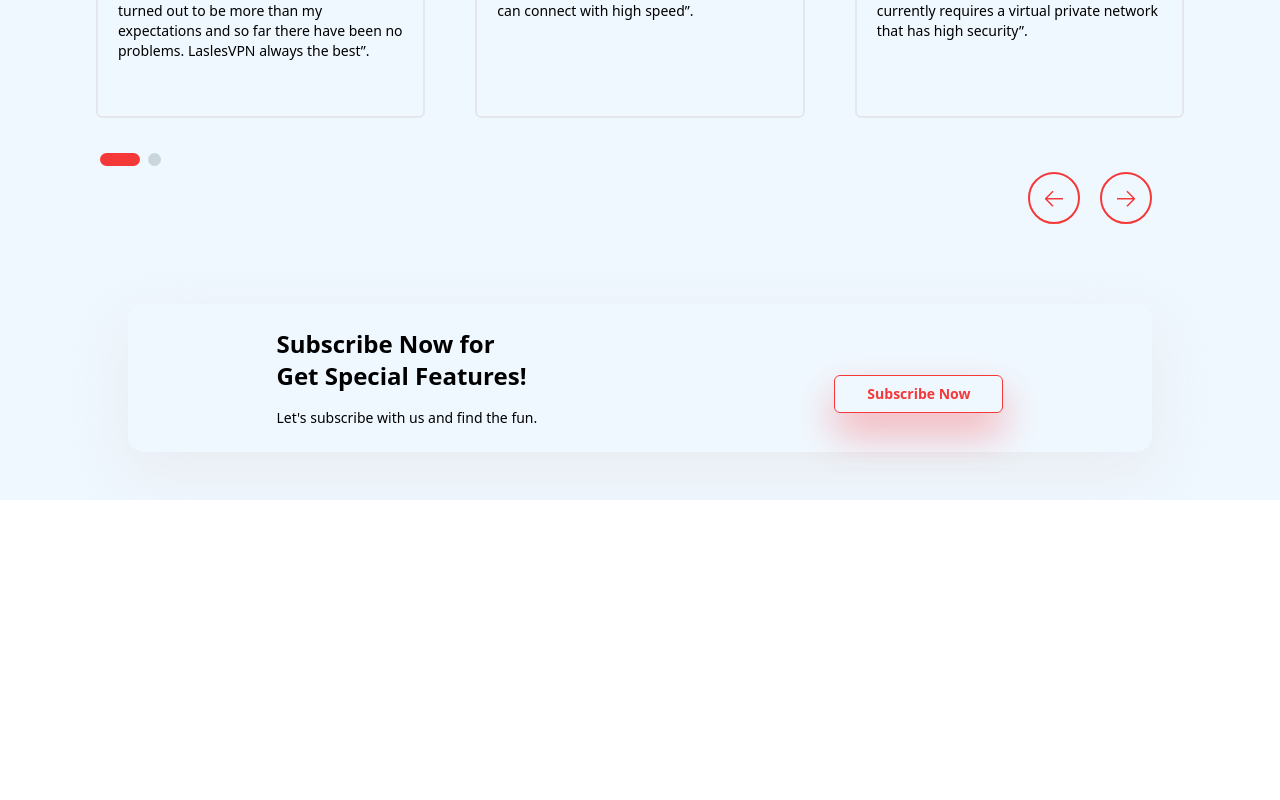
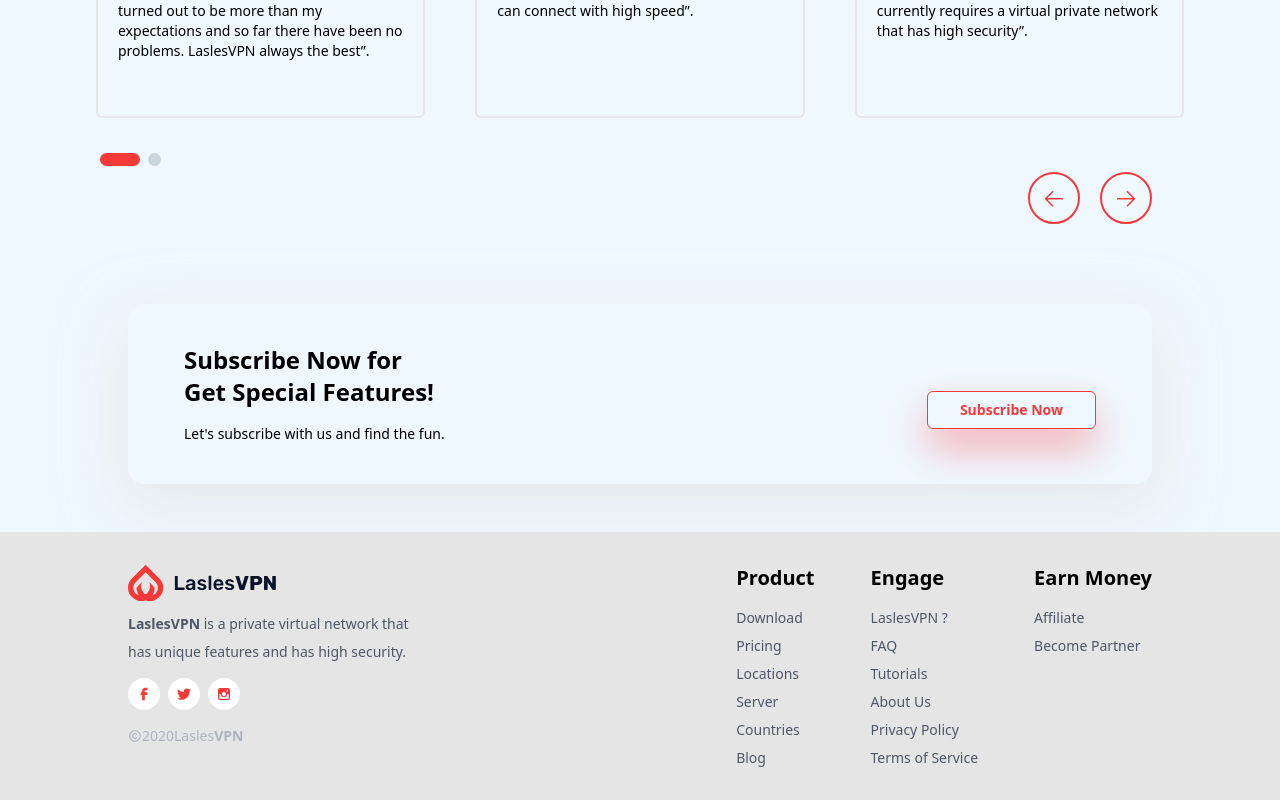
Before and after one commit to jabborovaz/Figmas-page, a React (Create React App) app: page / in a window 1280 px wide. Shown: the part 3587-4387 px from the top of the page. Before the commit the page ends 4087 px from the top, so only its background shows below. Built offline with nearby package versions, Linux system fonts and the light colour scheme.

Commit message:
make page footer

```diff
--- a/src/container/OwnPage.jsx
+++ b/src/container/OwnPage.jsx
@@ -1,10 +1,13 @@
 import React from "react";
 import { useState } from "react";
-import { LeftCircleOutlined, RightCircleOutlined } from "@ant-design/icons";
 import { VscArrowLeft } from "react-icons/vsc";
 import { VscArrowRight } from "react-icons/vsc";
+import { VscTwitter } from "react-icons/vsc";
+import { CgFacebook } from "react-icons/cg";
+import { TiSocialInstagram } from "react-icons/ti";
+import { BiCopyright } from "react-icons/bi";
 import { Swiper, SwiperSlide } from "swiper/react";
-import { Navigation, Pagination, Scrollbar, A11y } from "swiper";
+import { Navigation, Pagination, A11y } from "swiper";
 import "swiper/css";
 import "swiper/css/navigation";
 import "swiper/css/pagination";
@@ -13,6 +16,7 @@ import About from "../components/About";
 import Plan from "../components/Plan";
 import Reccomend from "../components/Reccomend";
 import photo from "../img/logolasles.svg";
+import footerLogo from "../img/footerLogo.svg";
 import illustrationPhoto from "../img/illustration.svg";
 import illustrationPhoto2 from "../img/illustration2.svg";
 import map from "../img/huge.svg";
@@ -431,7 +435,7 @@ function OwnPage() {
             </Swiper>
           </div>
         </div>
-        <div className="sm:mx-8 sm:mt-8 md:mt-20 flex sm:flex-col py-6 md:flex-row justify-around items-center py-6 md:rounded-2xl md:shadow-[0_20px_60px_5px_rgba(220,220,220,0.4)] ">
+        <div className="sm:mx-8 sm:mt-8 md:mt-20 flex sm:flex-col md:flex-row justify-between sm:px-0 md:px-14 items-center py-10 md:rounded-2xl md:shadow-[0_20px_60px_5px_rgba(220,220,220,0.5)] ">
           <div>
             <h3 className="text-2xl font-semibold">
               Subscribe Now for <br />
@@ -446,6 +450,64 @@ function OwnPage() {
           </button>
         </div>
       </div>
+      <footer className="bg-[#E5E5E5] flex sm:flex-col-reverse justify-between md:flex-row py-8 sm:px-6 md:px-32">
+        <div className="flex flex-col">
+          <img src={footerLogo} alt="logotype" width={150} />
+          <p className="text-sm leading-loose mt-2 text-[#4F5665]">
+            <span className="font-bold">LaslesVPN</span> is a private virtual
+            network that <br />
+            has unique features and has high security.
+          </p>
+          <div className="flex flex-row mt-3 space-x-2">
+            <a className="p-2 rounded-full text-[#F53838] bg-white">
+              <CgFacebook />
+            </a>
+            <a className="p-2 rounded-full text-[#F53838] bg-white">
+              <VscTwitter />
+            </a>
+            <a className="p-2 rounded-full text-[#F53838] bg-white">
+              <TiSocialInstagram />
+            </a>
+          </div>
+          <div className="flex flex-row items-center text-sm mt-4 text-[#AFB5C0]">
+            <BiCopyright />
+            <p>
+              2020Lasles<span className="font-bold">VPN</span>
+            </p>
+          </div>
+        </div>
+        <div className="flex sm:flex-col sm:pb-10 md:pb-0 md:flex-row md:space-x-14">
+          <div className="flex flex-col sm:pb-8 md:pb-0 space-y-4">
+            <h3 className="text-xl font-semibold">Product</h3>
+            <div className="text-[#4F5665] text-sm flex flex-col space-y-2">
+              <a>Download</a>
+              <a>Pricing</a>
+              <a>Locations</a>
+              <a>Server</a>
+              <a>Countries</a>
+              <a>Blog</a>
+            </div>
+          </div>
+          <div className="flex flex-col sm:pb-8 md:pb-0 space-y-4">
+            <h3 className="text-xl font-semibold">Engage</h3>
+            <div className="text-[#4F5665] text-sm flex flex-col space-y-2">
+              <a>LaslesVPN ? </a>
+              <a>FAQ</a>
+              <a>Tutorials</a>
+              <a>About Us</a>
+              <a>Privacy Policy</a>
+              <a>Terms of Service</a>
+            </div>
+          </div>
+          <div className="flex flex-col space-y-4">
+            <h3 className="text-xl font-semibold">Earn Money</h3>
+            <div className="text-[#4F5665] text-sm flex flex-col space-y-2">
+              <a>Affiliate</a>
+              <a>Become Partner</a>
+            </div>
+          </div>
+        </div>
+      </footer>
     </div>
   );
 }
```
Also changed, not shown: src/img/footerLogo.svg (added).
